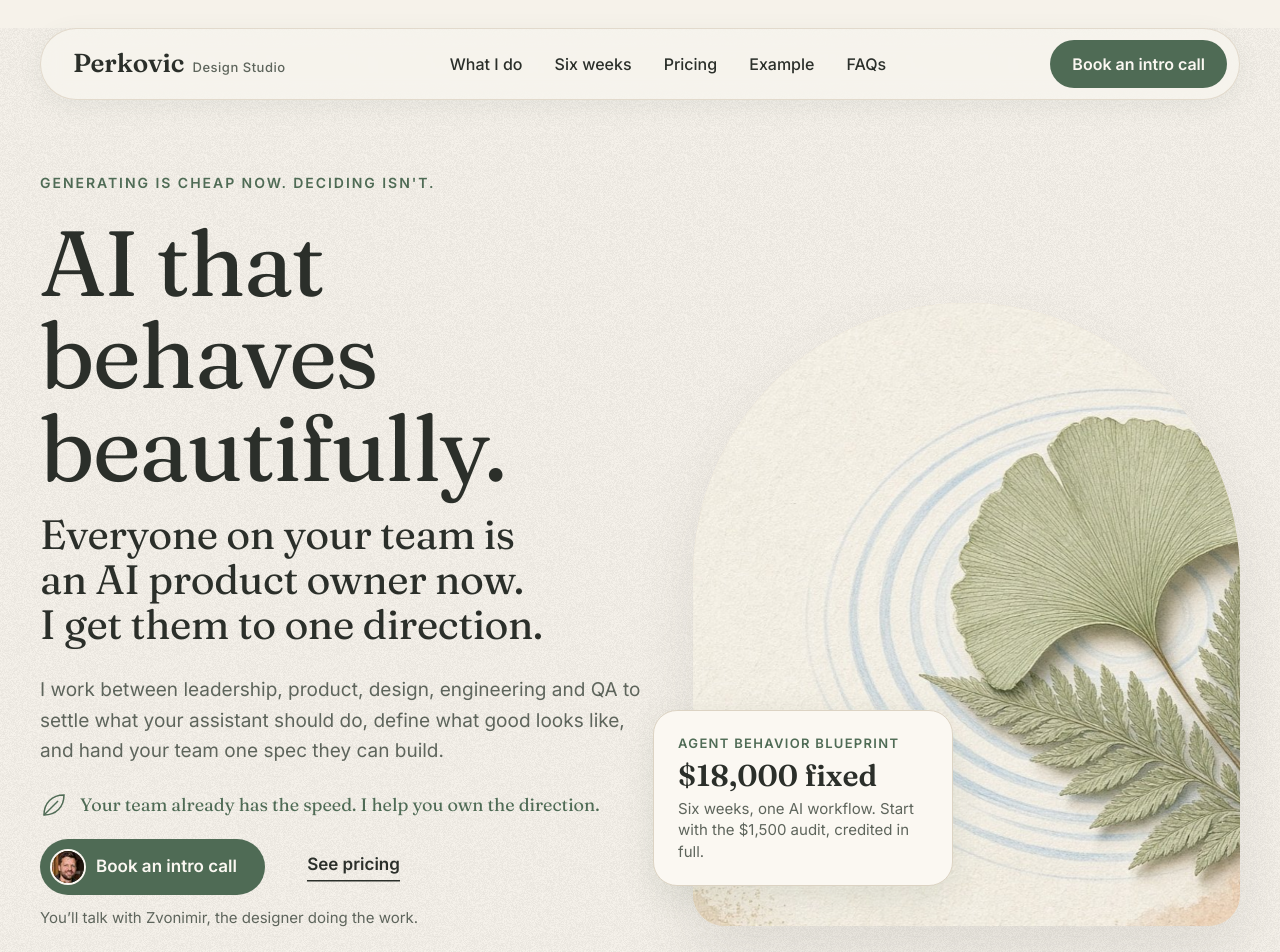
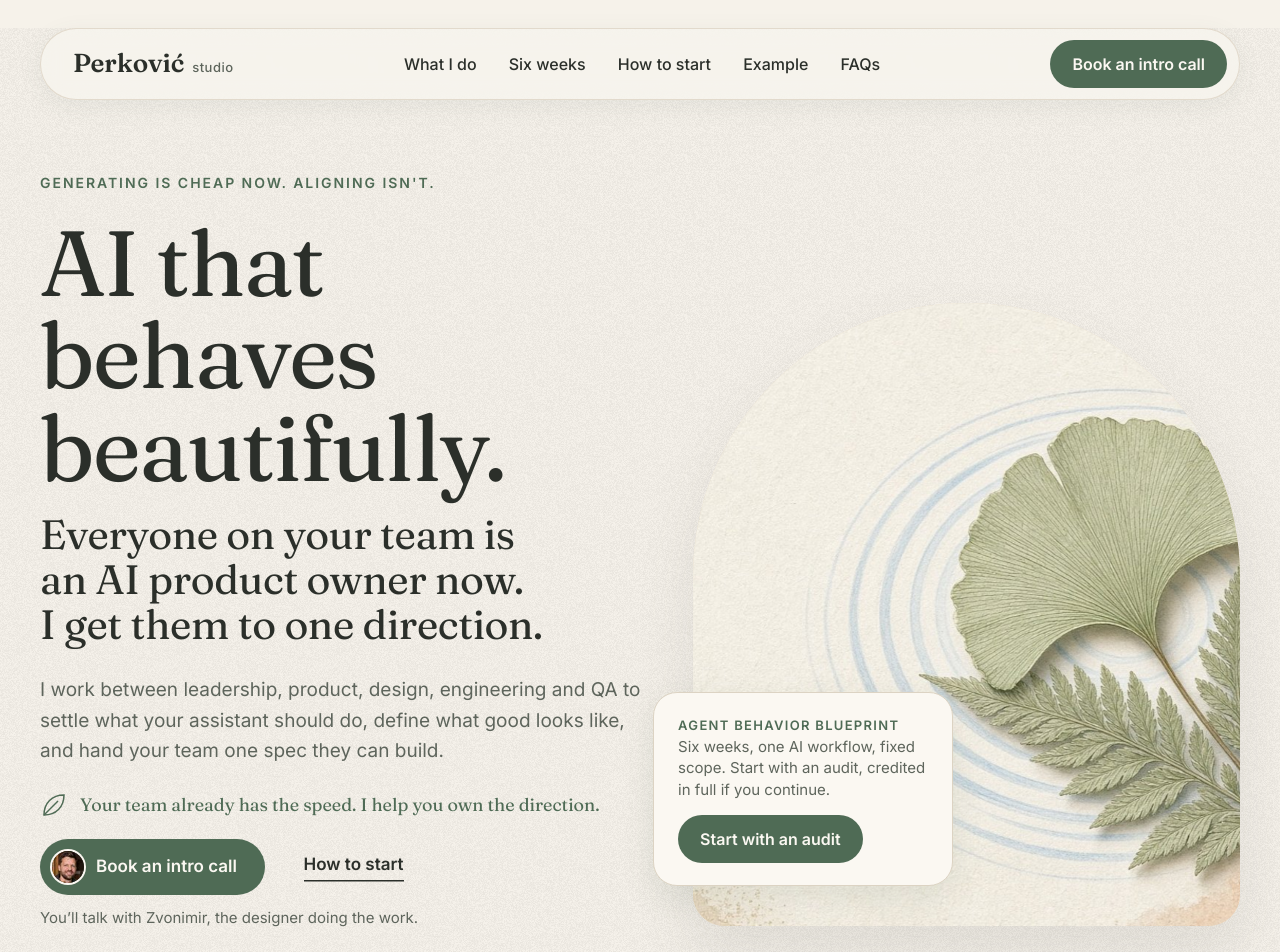
Before and after one commit to perkovz/perkovicdesign, a Next.js app: page / in a window 1280 px wide. Shown: the top 952 px of the page. Built offline with nearby package versions, Linux system fonts and the light colour scheme.

Commit message:
Remove all prices; How to start section and offer card; prove line as final CTA; eyebrow 'Aligning isn't'; wordmark 'Perković studio'

```diff
--- a/src/app/globals.css
+++ b/src/app/globals.css
@@ -402,12 +402,12 @@ h3 {
   border-radius: 8px;
 }
 .logo small {
-  display: none;
+  display: inline;
   font-family: var(--sans);
   font-weight: 500;
   font-size: 13px;
   color: var(--muted);
-  margin-left: 8px;
+  margin-left: 2px;
   letter-spacing: 0.04em;
 }
 .nav-links {
@@ -2533,3 +2533,50 @@ a.card.card--linked {
     margin-bottom: 28px;
   }
 }
+
+/* How to start (replaces the price cards) and the hero offer card button. */
+.anchor-alias {
+  position: relative;
+  top: -96px;
+  display: block;
+  height: 0;
+}
+.start-card {
+  padding: 32px 24px;
+}
+.start-card .start-lead {
+  margin-top: 14px;
+  font-family: var(--serif);
+  color: var(--ink);
+  font-size: clamp(22px, 6vw, 28px);
+  line-height: 1.25;
+  max-width: 32ch;
+}
+.start-actions {
+  display: flex;
+  flex-wrap: wrap;
+  gap: 12px;
+  margin-top: 24px;
+}
+.btn--outline {
+  background: transparent;
+  color: var(--sage-d);
+  box-shadow: inset 0 0 0 1.5px var(--sage-d);
+}
+@media (hover: hover) {
+  .btn--outline:hover {
+    background: var(--sage-pressed);
+    box-shadow: inset 0 0 0 1.5px var(--sage-d);
+  }
+}
+.btn--outline:active {
+  background: var(--sage-pressed);
+}
+.price-tag .offer-btn {
+  margin-top: 14px;
+}
+@media (min-width: 768px) {
+  .start-card {
+    padding: 40px;
+  }
+}
--- a/src/app/page.tsx
+++ b/src/app/page.tsx
@@ -14,13 +14,14 @@ import { Vine } from "@/components/Vine";
 import {
   ABOUT,
   BEFORE_HIRE,
+  BOOKING_LINK_PROPS,
   EMAIL,
   EMAIL_HREF,
   FAQ,
   FINAL_CTA,
   GUARDRAILS,
   HERO,
-  PRICING,
+  HOW_TO_START,
   PRINCIPLES,
   PROBLEM,
   PROOF,
@@ -74,8 +75,8 @@ export default function Home() {
               </p>
               <div className="ctas">
                 <IntroCallButton />
-                <a className="link" href="#pricing">
-                  See pricing
+                <a className="link" href={`#${HOW_TO_START.id}`}>
+                  {HOW_TO_START.title}
                 </a>
                 <TrustLine />
               </div>
@@ -254,42 +255,21 @@ export default function Home() {
           </div>
         </section>
 
-        {/* Pricing */}
-        <section className="section" id="pricing" tabIndex={-1} aria-labelledby="pricing-title">
-          <SectionHead id="pricing-title" eyebrow={PRICING.eyebrow} title={PRICING.title} lead={PRICING.lead} />
-          <div className="prices">
-            {PRICING.plans.map((p, i) => (
-              <article
-                key={p.id}
-                className={`pc${p.featured ? " pc--feat" : ""}`}
-                data-reveal=""
-                style={d(i)}
-                aria-labelledby={`${p.id}-name`}
-              >
-                {p.featured && <p className="pc-tag">Flagship</p>}
-                <h3 className="pc-nm" id={`${p.id}-name`}>
-                  {p.name}
-                </h3>
-                <p className="pc-pr">{p.price}</p>
-                <p className="pc-sub">{p.sub}</p>
-                <p className="pc-desc">{p.desc}</p>
-                <ul className="pc-list">
-                  {p.items.map((x) => (
-                    <li key={x}>{x}</li>
-                  ))}
-                </ul>
-                <div className="pc-actions">
-                  <IntroCallButton aria-describedby={`${p.id}-name`} />
-                  <p className="pc-em">
-                    or email <a className="link link--quiet" href={EMAIL_HREF}>{EMAIL}</a>
-                  </p>
-                </div>
-              </article>
-            ))}
-          </div>
-          <p className="note" data-reveal="">
-            {PRICING.note}
-          </p>
+        {/* How to start (replaces Pricing; #pricing kept as an alias for old links) */}
+        <section className="section" id={HOW_TO_START.id} tabIndex={-1} aria-labelledby="start-title">
+          <span id="pricing" className="anchor-alias" aria-hidden="true" />
+          <article className="card card--sage start-card" data-reveal="">
+            <h2 id="start-title">{HOW_TO_START.title}</h2>
+            <p className="start-lead">{HOW_TO_START.lead}</p>
+            <div className="start-actions">
+              <a className="btn" {...BOOKING_LINK_PROPS}>
+                {HOW_TO_START.primary}
+              </a>
+              <a className="btn btn--outline" {...BOOKING_LINK_PROPS}>
+                {HOW_TO_START.secondary}
+              </a>
+            </div>
+          </article>
         </section>
 
         {/* Proof: Slotwise worked example */}
@@ -335,7 +315,6 @@ export default function Home() {
             <Image src="/images/topo.jpg" alt="" fill sizes="(min-width: 1024px) 1200px, 100vw" />
           </div>
           <div className="cta-inner">
-            <p className="eyebrow">{FINAL_CTA.eyebrow}</p>
             <h2 id="cta-title">{FINAL_CTA.title}</h2>
             <p className="lead">{FINAL_CTA.lead}</p>
             <div className="cta-row">
--- a/src/app/work/slotwise/page.tsx
+++ b/src/app/work/slotwise/page.tsx
@@ -212,6 +212,7 @@ export default function SlotwisePage() {
             <p className="eyebrow">{SLOTWISE_CTA.eyebrow}</p>
             <h2 id="sw-cta-title">{SLOTWISE_CTA.title}</h2>
             <p className="lead">{SLOTWISE_CTA.lead}</p>
+            <p className="cta-under">{SLOTWISE_CTA.under}</p>
             <div className="cta-row">
               <a className="btn" {...BOOKING_LINK_PROPS}>
                 {SLOTWISE_CTA.button}
--- a/src/components/Footer.tsx
+++ b/src/components/Footer.tsx
@@ -1,11 +1,13 @@
 import Link from "next/link";
-import { EMAIL, EMAIL_HREF, FOOTER, PRIVACY_HREF, SITE_URL } from "@/content/site";
+import { EMAIL, EMAIL_HREF, FOOTER, LOGO, PRIVACY_HREF, SITE_URL } from "@/content/site";
 
 export function Footer() {
   return (
     <footer className="wrap footer" data-reveal="">
       <div className="footer-l">
-        <p className="logo flogo">Perkovic</p>
+        <p className="logo flogo">
+          {LOGO.name} <small>{LOGO.sub}</small>
+        </p>
         <p className="footer-c">
           <span>{FOOTER.line1}</span>
           <span>{FOOTER.line2}</span>
--- a/src/components/HeroArt.tsx
+++ b/src/components/HeroArt.tsx
@@ -2,7 +2,7 @@
 
 import Image from "next/image";
 import { useEffect, useRef } from "react";
-import { HERO } from "@/content/site";
+import { BOOKING_LINK_PROPS, HERO } from "@/content/site";
 
 // Pointer-reactive depth: 2 to 4px drift and under 1deg tilt toward the pointer,
 // smoothed over about 600ms, fine pointers on desktop only, off under reduced motion.
@@ -111,9 +111,11 @@ export function HeroArt() {
       </div>
       <div className="price-tag-wrap enter enter--tag">
         <div className="price-tag" ref={tagRef}>
-          <div className="k">{HERO.priceCard.kicker}</div>
-          <div className="v">{HERO.priceCard.value}</div>
-          <div className="s">{HERO.priceCard.sub}</div>
+          <div className="k">{HERO.offerCard.kicker}</div>
+          <div className="s">{HERO.offerCard.sub}</div>
+          <a className="btn btn--48 offer-btn" {...BOOKING_LINK_PROPS}>
+            {HERO.offerCard.button}
+          </a>
         </div>
       </div>
     </div>
--- a/src/components/Nav.tsx
+++ b/src/components/Nav.tsx
@@ -4,7 +4,7 @@ import Link from "next/link";
 import { useCallback, useEffect, useRef, useState } from "react";
 import { IntroCallButton } from "@/components/IntroCallButton";
 import { NextStart } from "@/components/NextStart";
-import { BOOKING_LINK_PROPS, EMAIL, EMAIL_HREF, NAV_LINKS } from "@/content/site";
+import { BOOKING_LINK_PROPS, EMAIL, EMAIL_HREF, LOGO, NAV_LINKS } from "@/content/site";
 
 const SCROLL_DEEPEN_PX = 24;
 const FOCUSABLE = 'a[href], button:not([disabled]), [tabindex]:not([tabindex="-1"])';
@@ -116,12 +116,12 @@ export function Nav({ variant = "home", crumb }: { variant?: "home" | "sub"; cru
       <header className="nav-shell">
         <nav className={`nav${scrolled ? " is-scrolled" : ""}${variant === "sub" ? " nav--demo" : ""}`} aria-label="Main">
           {variant === "sub" ? (
-            <Link className="logo" href="/" aria-label="Perkovic Design Studio, back to studio">
-              Perkovic<small>Design Studio</small>
+            <Link className="logo" href="/" aria-label={`${LOGO.label}, back to studio`}>
+              {LOGO.name} <small>{LOGO.sub}</small>
             </Link>
           ) : (
-            <a className="logo" href="#top" aria-label="Perkovic Design Studio, back to top">
-              Perkovic<small>Design Studio</small>
+            <a className="logo" href="#top" aria-label={`${LOGO.label}, back to top`}>
+              {LOGO.name} <small>{LOGO.sub}</small>
             </a>
           )}
           {variant === "sub" ? (
@@ -180,7 +180,9 @@ export function Nav({ variant = "home", crumb }: { variant?: "home" | "sub"; cru
           aria-label="Site menu"
         >
           <div className="menu-bar">
-            <span className="logo">Perkovic</span>
+            <span className="logo">
+              {LOGO.name} <small>{LOGO.sub}</small>
+            </span>
             <button ref={closeRef} type="button" className="menu-close" onClick={close}>
               <span className="menu-x" aria-hidden="true" />
               Close
--- a/src/content/copy-data.json
+++ b/src/content/copy-data.json
@@ -22,7 +22,7 @@
     },
     {
       "q": "What happens after the intro call?",
-      "a": "If there's a fit, I send a one-page scope and a start date. Most teams start with the $1,500 audit."
+      "a": "If there's a fit, I send a one-page scope and a start date. Most teams start with an audit."
     },
     {
       "q": "Why not hire a full-time designer?",
@@ -54,7 +54,7 @@
     },
     {
       "q": "Do you offer refunds?",
-      "a": "If you cancel before kickoff, you get a full refund. The audit is billed once the review starts. The Blueprint is billed in two parts, at kickoff and at week 3, and work already delivered is not refunded. If I miss an agreed deliverable, I fix it at no extra cost."
+      "a": "If you cancel before kickoff, you get a full refund. The audit is billed once the review starts. Work already delivered is not refunded. If I miss an agreed deliverable, I fix it at no extra cost."
     },
     {
       "q": "Do you need access to our agent?",
@@ -96,54 +96,5 @@
       "t": "Readout",
       "d": "Pass/fail report, a release bar and a clear go or no-go, in one Loom and one 60 minute call."
     }
-  ],
-  "prices": [
-    {
-      "id": "price-card-audit",
-      "name": "AI UX audit",
-      "price": "$1,500",
-      "sub": "Fixed price review",
-      "desc": "Find the trust, handoff and output problems in your AI agent. Credited in full toward the Blueprint. Delivered in about two weeks.",
-      "items": [
-        "Review of your agent's experience",
-        "Output quality review: sample outputs, sort the failures, trace each to a fix",
-        "Prioritized fix list",
-        "Written report and Loom walkthrough",
-        "$1,500 credited toward the Blueprint"
-      ],
-      "featured": false
-    },
-    {
-      "id": "price-card-blueprint",
-      "name": "Agent Behavior Blueprint",
-      "price": "$18,000 fixed",
-      "sub": "Six weeks, one AI workflow",
-      "desc": "For software companies of 30 to 500 people shipping an AI assistant or agent, with more stakeholders than designers. Fixed scope, fixed price.",
-      "items": [
-        "Autonomy contract",
-        "Behavior spec and sample wording",
-        "12-scenario eval against your real agent, with a pass/fail report",
-        "Coded prototype of the trust moments",
-        "Weekly written updates",
-        "Kickoff and final review calls",
-        "Go or no-go and release-gate recommendations"
-      ],
-      "featured": true
-    },
-    {
-      "id": "price-card-retainer",
-      "name": "Async retainer",
-      "price": "$4,500 to $6,000 a month",
-      "sub": "Keep it working",
-      "desc": "For Blueprint clients who want their agent's behavior checked every month as models and prompts change. Pause or cancel monthly.",
-      "items": [
-        "Monthly eval reruns",
-        "Behavior drift fixes",
-        "New behavior and prototype work, one request at a time",
-        "Weekly written updates",
-        "Async via Slack or email"
-      ],
-      "featured": false
-    }
   ]
 }
--- a/src/content/site.ts
+++ b/src/content/site.ts
@@ -19,6 +19,9 @@ export const TRUST_LINE = "You\u2019ll talk with Zvonimir, the designer doing th
 
 export const SITE_URL = "https://www.perkovicdesign.com";
 export const SITE_NAME = "Perkovic Design Studio";
+// Header/footer wordmark (Guru, Nov 27): exactly "Perković studio". The legal and site
+// names (Perkovic Design LLC, Perkovic Design Studio) stay as they are in metadata and privacy.
+export const LOGO = { name: "Perković", sub: "studio", label: "Perković studio" } as const;
 export const OG_IMAGE = {
   url: "/images/hero.jpg",
   width: 1200,
@@ -38,13 +41,13 @@ export const META = {
 export const NAV_LINKS = [
   { label: "What I do", href: "#what-i-do" },
   { label: "Six weeks", href: "#six-weeks" },
-  { label: "Pricing", href: "#pricing" },
+  { label: "How to start", href: "#how-to-start" },
   { label: "Example", href: SLOTWISE_HREF },
   { label: "FAQs", href: "#faqs" },
 ] as const;
 
 export const HERO = {
-  eyebrow: "Generating is cheap now. Deciding isn't.",
+  eyebrow: "Generating is cheap now. Aligning isn't.",
   // Decided Nov 27: the H1 is the short line; the second line sits directly under it as
   // large display type (a styled <p>, so the H1 stays short for screen readers and SEO).
   headline: "AI that behaves beautifully.",
@@ -54,10 +57,11 @@ export const HERO = {
   underSubline: "Your team already has the speed. I help you own the direction.",
   proof: "From the CEO to QA, your team generated five versions of your AI assistant. I get you to one.",
   proofShort: "Five owners, five versions. One direction.",
-  priceCard: {
+  // Offer card (Notion section 1: replaces the price card, no prices).
+  offerCard: {
     kicker: "Agent Behavior Blueprint",
-    value: "$18,000 fixed",
-    sub: "Six weeks, one AI workflow. Start with the $1,500 audit, credited in full.",
+    sub: "Six weeks, one AI workflow, fixed scope. Start with an audit, credited in full if you continue.",
+    button: "Start with an audit",
   },
   stripLabel: "For software teams of 30 to 500 shipping an AI assistant. Every Blueprint delivers:",
   chips: [
@@ -71,7 +75,7 @@ export const HERO = {
 export const BEFORE_HIRE = {
   eyebrow: "Before you hire",
   title: "Get the decisions now. Make the hire later.",
-  body: "You already have several people making product calls. Until you hire one AI product owner, I act as the bridge between them, so leadership, product, design, engineering and QA agree on what the assistant does alone, what needs a person, what it must never do, and the bar it has to pass before launch. Fixed price, done in weeks. Your team keeps the spec when I'm done.",
+  body: "You already have several people making product calls. Until you hire one AI product owner, I act as the bridge between them, so leadership, product, design, engineering and QA agree on what the assistant does alone, what needs a person, what it must never do, and the bar it has to pass before launch. Fixed scope, done in weeks. Your team keeps the spec when I'm done.",
 };
 
 export const PROBLEM = {
@@ -98,7 +102,7 @@ export const GUARDRAILS = {
     { ripple: "#D9A48F", title: "A quick consistency review.", body: "A pass over what's already been generated: what drifted, what to keep, and what to fix first." },
   ],
   howTo:
-    "The consistency review is part of the $1,500 audit. The full guardrails setup is an optional add-on to the Blueprint, scoped after the audit.",
+    "The consistency review is part of the audit. The full guardrails setup is an optional add-on to the Blueprint, scoped after the audit.",
   closing: "Guardrails keep what your team generates consistent. The Blueprint decides what it should do.",
 };
 
@@ -110,7 +114,7 @@ export const WHAT_I_DO = {
     ["Stakeholder alignment", "Blueprint"],
     ["Behavior specs and handoff maps", "Blueprint"],
     ["Agent evals and release bars", "Blueprint"],
-    ["AI audit and design guardrails", "Audit $1,500, guardrails as an add-on"],
+    ["AI audit and design guardrails", "Audit first, guardrails as an add-on"],
   ] as const,
   getEyebrow: "What you get",
   getTitle: "One senior product designer with a frontend background: behavior design, evals and code in one place.",
@@ -144,23 +148,23 @@ export const WHAT_I_DO = {
 export const SIX_WEEKS = {
   eyebrow: "The Agent Behavior Blueprint",
   title: "Six weeks from five versions to one.",
-  lead: "One agent workflow, $18,000 fixed. Each stage leaves you with a real deliverable, and a written update every week.",
+  lead: "One agent workflow, fixed scope. Each stage leaves you with a real deliverable, and a written update every week.",
   weeks: data.weeks,
   path: [
     {
       n: "1",
-      title: "Audit, $1,500, about two weeks.",
+      title: "Audit, about two weeks.",
       body: "I review your current versions and a sample of outputs, plus a quick consistency check of the screens your team has generated, and show you where they disagree and what to fix first. Credited in full if you continue.",
     },
     {
       n: "2",
-      title: "Agent Behavior Blueprint, $18,000 fixed, six weeks.",
+      title: "Agent Behavior Blueprint, six weeks, fixed scope.",
       body: "",
     },
     {
       n: "3",
       title: "Keep it on track (optional).",
-      body: "Monthly eval reruns and fixes as models and prompts change. $4,500 to $6,000 a month, pause or cancel monthly.",
+      body: "Monthly eval reruns and fixes as models and prompts change. Pause or cancel monthly.",
     },
     {
       n: "+",
@@ -182,12 +186,14 @@ export const PRINCIPLES = {
   ],
 };
 
-export const PRICING = {
-  eyebrow: "Pricing",
-  title: "Fixed prices: you know the cost before we start.",
-  lead: "Start with an audit. Go deeper only when the need and the scope are clear.",
-  plans: data.prices,
-  note: "2026 prices. One AI workflow per Blueprint.",
+// "How to start" replaces the Pricing section (Notion section 11, Guru Nov 27: no prices on the site).
+// Neither button has a target in Notion, so both open the existing Proton booking link.
+export const HOW_TO_START = {
+  id: "how-to-start",
+  title: "How to start",
+  lead: "Start with an audit. Go deeper with the Blueprint. Keep it on track if you need to.",
+  primary: "Start with an audit",
+  secondary: "Book a call",
 };
 
 export const PROOF = {
@@ -217,10 +223,9 @@ export const FAQ = {
 };
 
 export const FINAL_CTA = {
-  eyebrow: "Prove your AI agent behaves before you ship it",
-  title: "Send me your versions.",
+  title: "Prove your AI agent behaves before you ship it.",
   lead: "In a 20 minute call, tell me what your assistant does and who is prompting it. I'll tell you where the versions disagree and whether the audit is worth it.",
-  under: "Start with a $1,500 audit, credited in full toward the Blueprint.",
+  under: "Start with an audit, credited in full toward the Blueprint.",
 };
 
 export const FOOTER = {
--- a/src/content/slotwise.ts
+++ b/src/content/slotwise.ts
@@ -131,7 +131,10 @@ export const SLOTWISE_READOUT = {
 export const SLOTWISE_CTA = {
   eyebrow: SLOTWISE_LABEL,
   title: "Is your team on version five?",
-  lead: "Send me your versions. In a 20 minute call I'll tell you where they disagree and whether the $1,500 audit is worth it.",
+  // Price removed per Notion section 11 (no amounts on the site); the under line is the
+  // section 11 replacement for the old /demo final CTA.
+  lead: "Send me your versions. In a 20 minute call I'll tell you where they disagree and whether the audit is worth it.",
+  under: "Start with an audit, credited in full toward the Blueprint.",
   button: "Book an intro call",
 };
 
```
